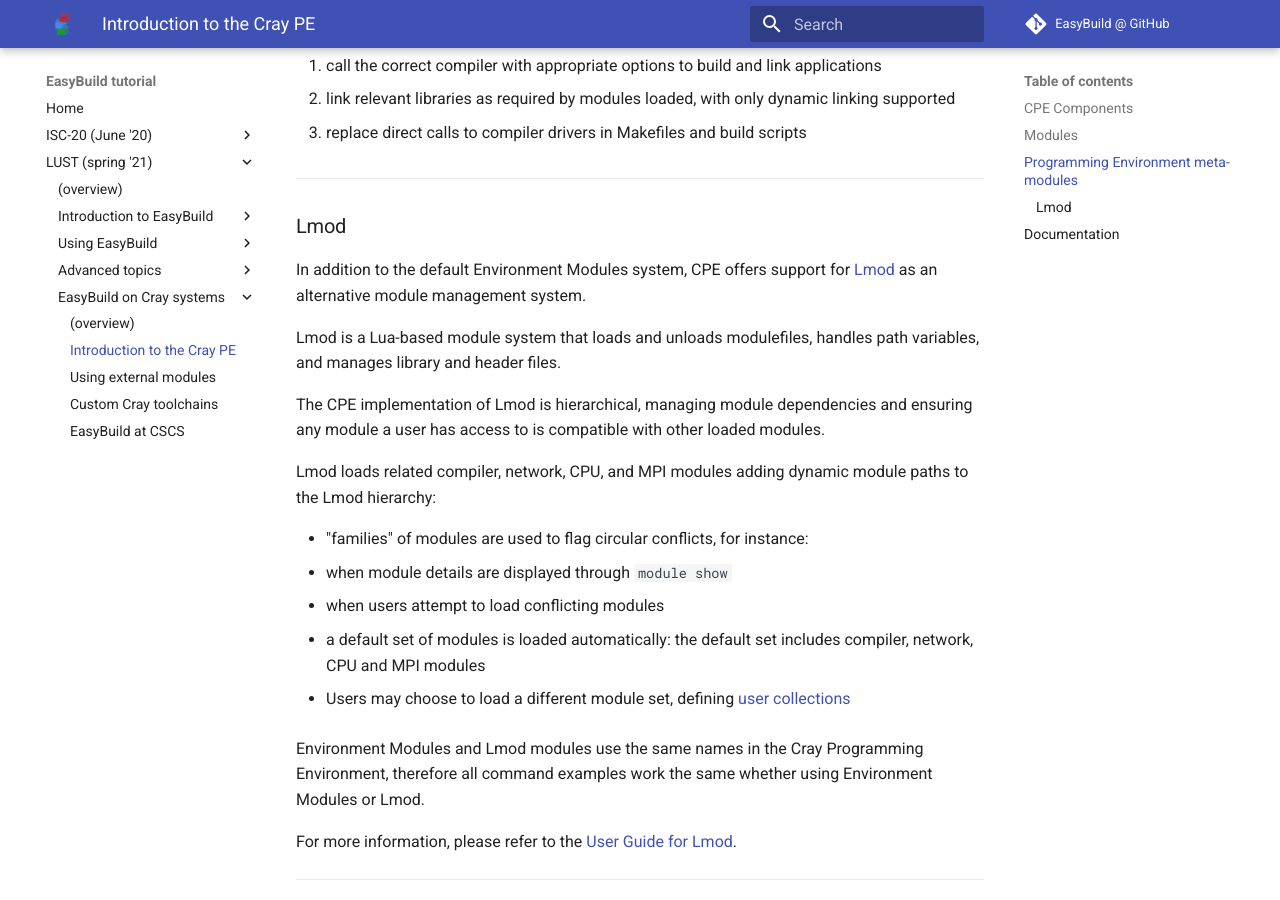
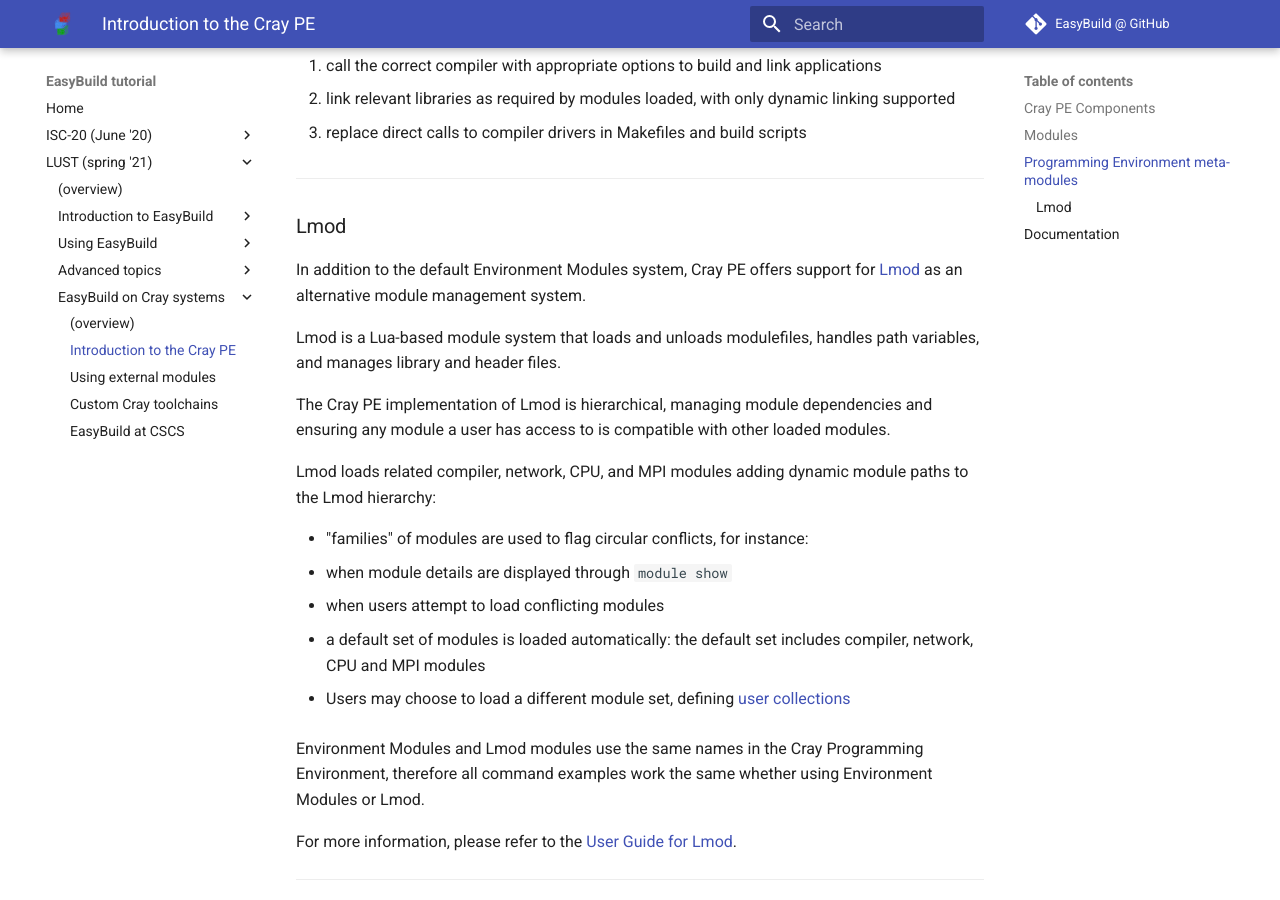
Before and after one commit to easybuilders/easybuild-tutorial, an MkDocs documentation site: the page built from docs/2021-lust/cray/introduction.md, in a window 1280 px wide and 900 px high, scrolled down 1995 px. Built offline with MkDocs 1.6.1 and Material for MkDocs 9.7.7, drawn with Linux system fonts in a browser that asks for light colours; some of the changed text lies outside the part shown.

Commit message:
Fix acronym

```diff
--- a/docs/2021-lust/cray/introduction.md
+++ b/docs/2021-lust/cray/introduction.md
@@ -1,11 +1,11 @@
 # Introduction to the Cray Programming Environment
 
-The Cray Programming Environment (CPE) provides tools designed to maximize developer productivity, application
+The Cray Programming Environment (PE) provides tools designed to maximize developer productivity, application
 scalability, and code performance, including compilers, analyzers, optimized libraries, and debuggers.
 
 ---
 
-## CPE Components
+## Cray PE Components
 
 * __Cray Compiling Environment (CCE)__:
 
@@ -82,13 +82,13 @@
 
 ### Lmod
 
-In addition to the default Environment Modules system, CPE offers support
+In addition to the default Environment Modules system, Cray PE offers support
 for [Lmod](https://lmod.readthedocs.io) as an alternative module management system.
 
 Lmod is a Lua-based module system that loads and unloads modulefiles, handles path variables, and manages
 library and header files.
 
-The CPE implementation of Lmod is hierarchical, managing module dependencies and ensuring any module a
+The Cray PE implementation of Lmod is hierarchical, managing module dependencies and ensuring any module a
 user has access to is compatible with other loaded modules.
 
 Lmod loads related compiler, network, CPU, and MPI modules adding dynamic module paths to the Lmod hierarchy:
```
